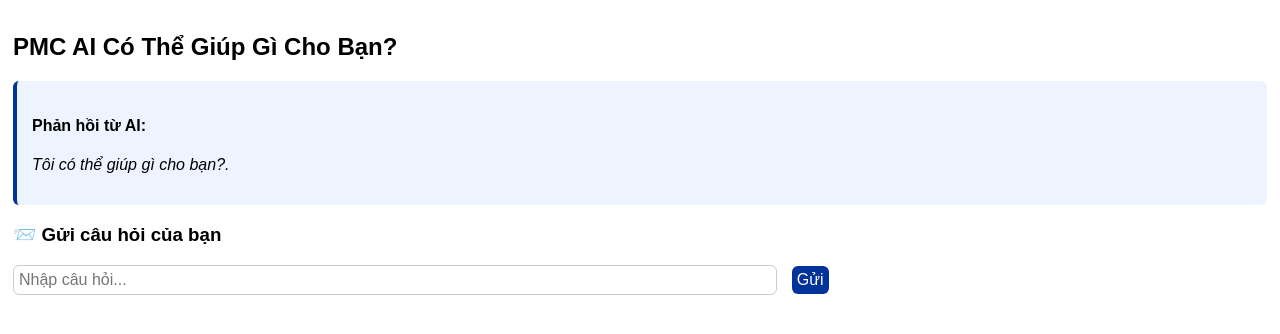
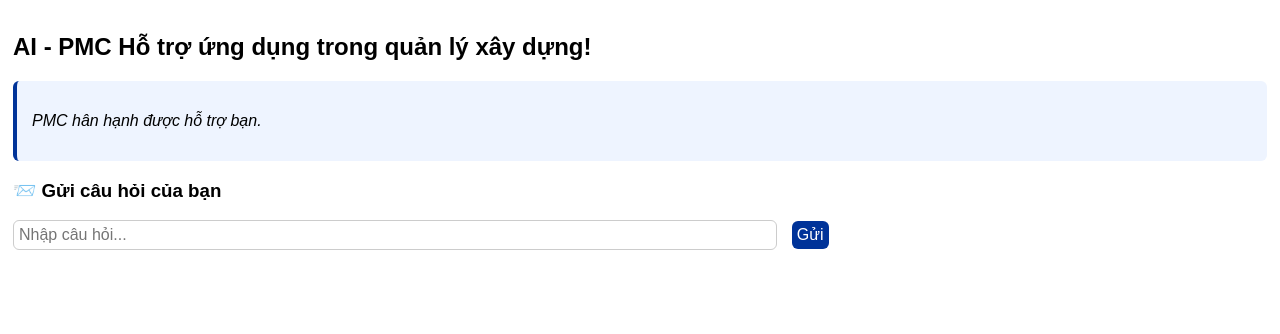
Before and after one commit to mtnlyoncafe/chatbot, a website: page index.html in a window 1280 px wide. Drawn offline with Linux system fonts and the light colour scheme.

Commit message:
Update index.html

```diff
--- a/index.html
+++ b/index.html
@@ -63,10 +63,9 @@
 </head>
 <body>
   <div class="info-box">
-     <h2>PMC AI Có Thể Giúp Gì Cho Bạn?</h2>
+     <h2>AI - PMC Hỗ trợ ứng dụng trong quản lý xây dựng!</h2>
     <div id="response" class="chat-box">
-      <h4><strong>Phản hồi từ AI:</strong></h4>
-      <p><em>Tôi có thể giúp gì cho bạn?.</em></p>
+      <p><em>PMC hân hạnh được hỗ trợ bạn.</em></p>
     </div>
 
     <form id="chat-form">
```
